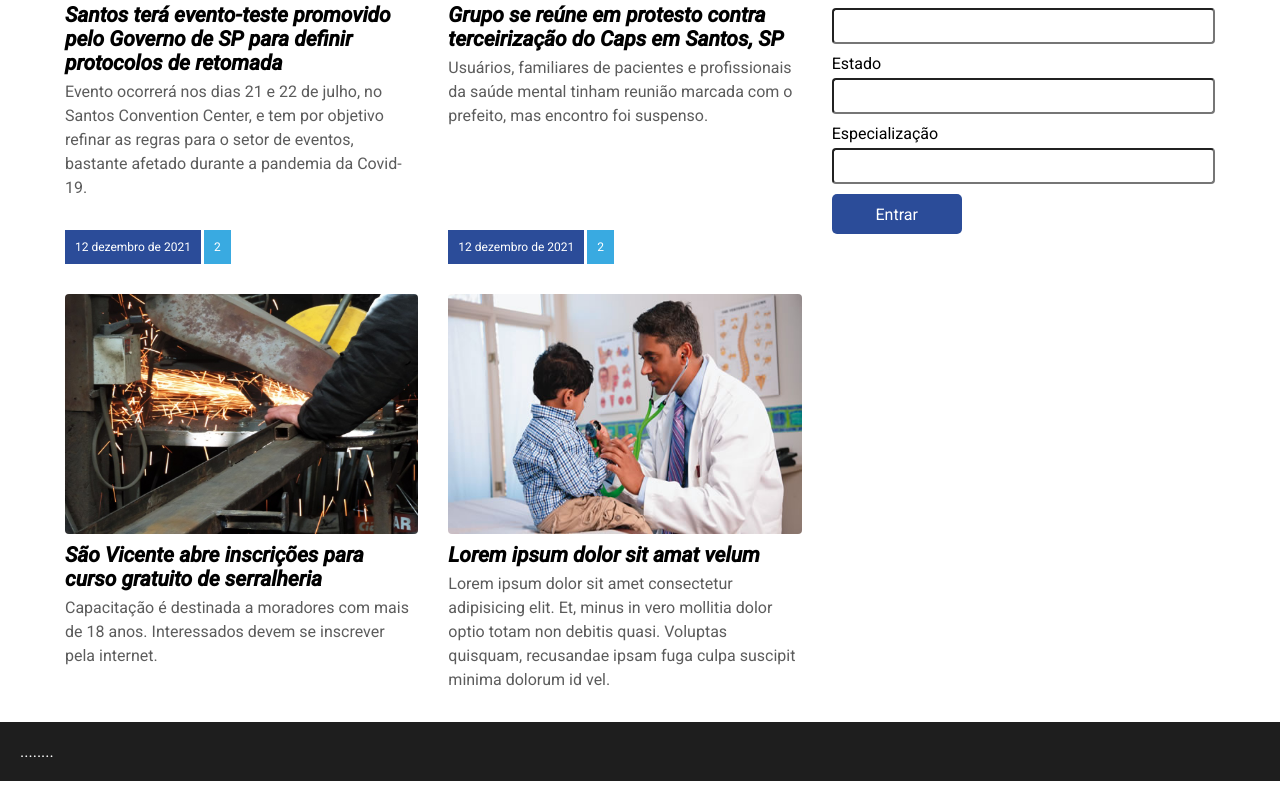
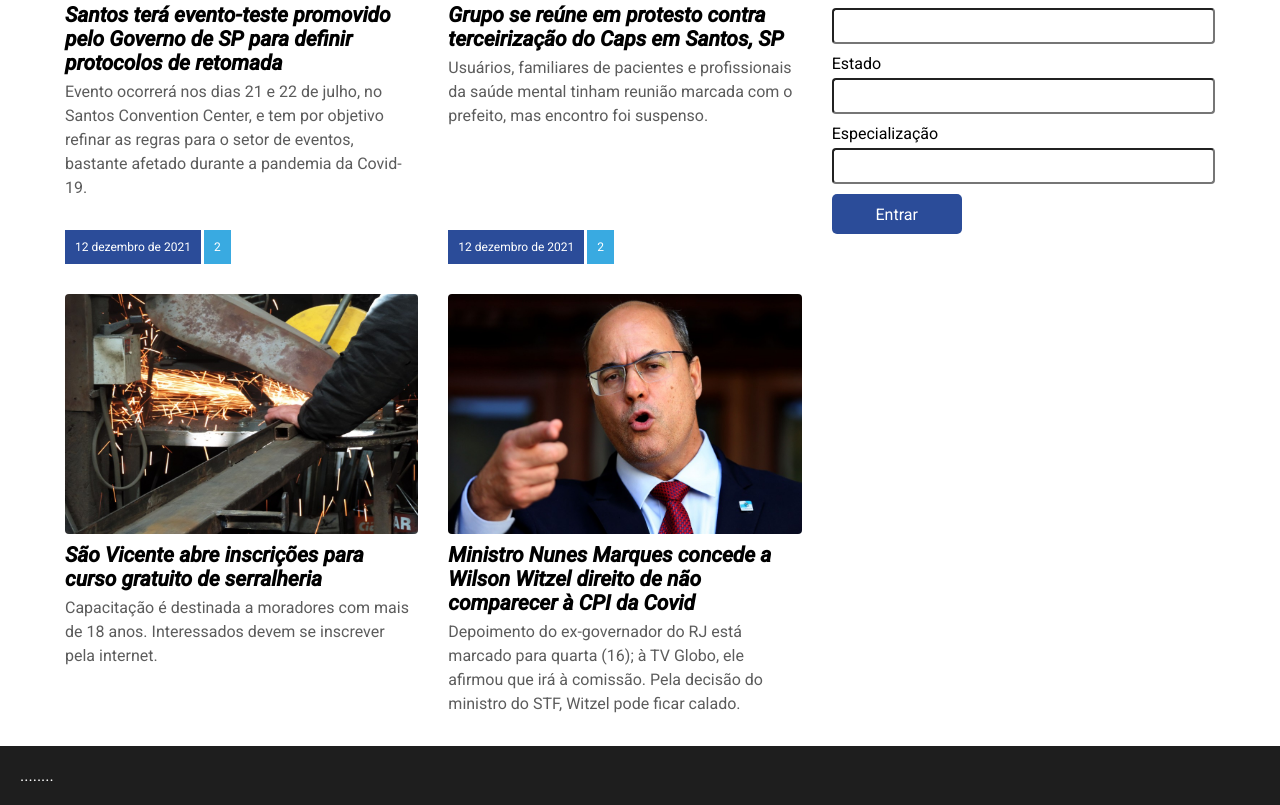
Before and after one commit to AlexsandroNeves/clinica-medica-, a plain HTML site: page index.html in a window 1280 px wide. Shown: the part 1195-2000 px from the top of the page. Before the commit the page ends 1976 px from the top, so only its background shows below. Drawn offline with Linux system fonts and the light colour scheme.

Commit message:
ajuste de template

```diff
--- a/index.html
+++ b/index.html
@@ -123,7 +123,8 @@
                                         Grupo se reúne em protesto contra terceirização do Caps em Santos, SP
                                     </div>
                                     <div class="news-resumo">
-                                        Usuários, familiares de pacientes e profissionais da saúde mental tinham reunião marcada com o prefeito, mas encontro foi suspenso.
+                                        Usuários, familiares de pacientes e profissionais da saúde mental tinham reunião
+                                        marcada com o prefeito, mas encontro foi suspenso.
                                     </div>
                                 </article>
                                 <article>
@@ -138,7 +139,8 @@
                                         São Vicente abre inscrições para curso gratuito de serralheria
                                     </div>
                                     <div class="news-resumo">
-                                        Capacitação é destinada a moradores com mais de 18 anos. Interessados devem se inscrever pela internet.
+                                        Capacitação é destinada a moradores com mais de 18 anos. Interessados devem se
+                                        inscrever pela internet.
                                     </div>
                                 </article>
                                 <article>
@@ -147,17 +149,16 @@
                                         <div class="news_comments"> 2</div>
                                     </div>
                                     <div class="news-image">
-                                        <img src="img/dr.jpg" alt="">
+                                        <img src="img/age20200828126.jpg" alt="">
                                     </div>
                                     <div class="news-title">
-                                        Lorem ipsum dolor sit amat velum
+                                        Ministro Nunes Marques concede a Wilson Witzel direito de não comparecer à CPI
+                                        da Covid
                                     </div>
                                     <div class="news-resumo">
-                                        Lorem ipsum dolor sit amet consectetur adipisicing elit. Et, minus in vero
-                                        mollitia
-                                        dolor optio totam non debitis quasi. Voluptas quisquam, recusandae ipsam fuga
-                                        culpa
-                                        suscipit minima dolorum id vel.
+                                        Depoimento do ex-governador do RJ está marcado para quarta (16); à TV Globo, ele
+                                        afirmou que irá à comissão. Pela decisão do ministro do STF, Witzel pode ficar
+                                        calado.
                                     </div>
                                 </article>
                             </div>
```
Also changed, not shown: img/age20200828126.jpg (added).
